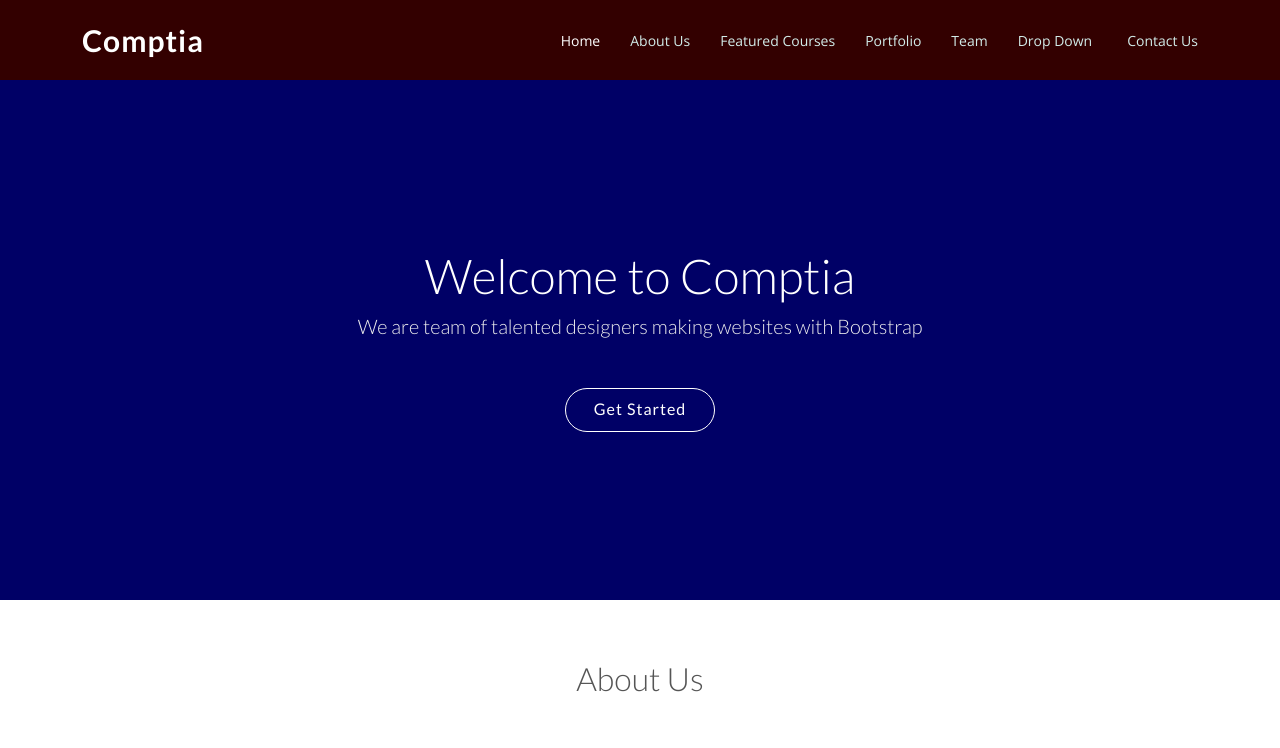
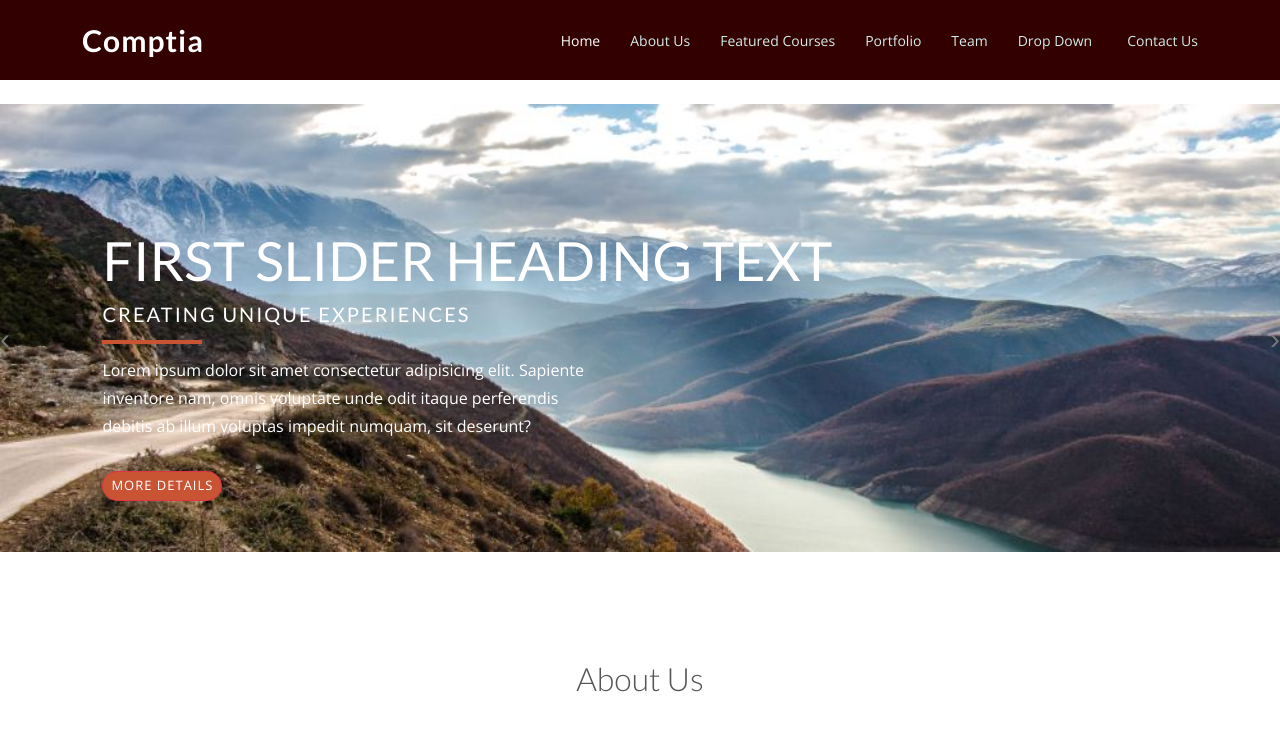
Before and after one commit to tsaina/cbc, a PHP site: page / in a window 1280 px wide. Shown: the top 748 px of the page. Run offline with PHP 8.4, Linux system fonts and the light colour scheme; some libraries are stand-ins or nearby versions.

Commit message:
Hero part complete, slider with text motion. Onto the next

```diff
--- a/css/style.css
+++ b/css/style.css
@@ -348,14 +348,14 @@
 #hero {
   width: 100%;
   height: 75vh;
-  background: url("../images/hero-background.jpg") top center;
-  background-size: cover;
+  /* background: url("../images/hero-background.jpg") top center; */
+  /* background-size: cover; */
   position: relative;
   margin-bottom: -80px;
 }
 #hero:before {
   content: "";
-  background: #000066;
+  /* background: #000066; */
   /* background: rgba(112, 185, 176, 0.85); */
   position: absolute;
   bottom: 0;
@@ -374,9 +374,9 @@
   justify-content: center;
   align-items: center;
   flex-direction: column;
-  text-align: center;
+  /* text-align: center; */
 }
-#hero h1 {
+/* #hero h1 {
   margin: 0 0 10px 0;
   font-size: 48px;
   font-weight: 300;
@@ -405,6 +405,59 @@
   background: #fff;
   color: #70b9b0;
   border: 1px solid #70b9b0;
+}
+ */.slidercontent{
+  position: absolute;
+  left: 8%;
+  top: 28%;
+  color: #ffffff;
+  margin-left: 100px;
+  opacity: 0;
+  transition: all 0.8s ease;
+}
+.owl-item.active .slidercontent{
+  margin-left: 0px;
+  opacity: 1;
+  transition: all 0.8s ease;
+}
+.slidercontent h2{
+  font-size: 54px;
+  /* font-weight: 700; */
+  text-transform: uppercase;
+}
+.slidercontent h4{
+  text-transform: uppercase;
+  letter-spacing: 2px;
+  font-size: 20px;
+  position: relative;
+  padding-bottom: 20px;
+}
+.slidercontent h4:after{
+  position: absolute;
+  content: "";
+  height: 4px;
+  width: 100px;
+  background-color: #c95433;
+  left: 0px;
+  top: 38px;
+  display: block;
+}
+.slidercontent p{
+  max-width: 500px;
+  font-size: 16px;
+  line-height: 28px;
+  margin-top: 10px;
+}
+.slidercontent button{
+  background: #c95433;
+  /* padding: 14px 30px; */
+  border-radius: 50px;
+  color: #ffffff;
+  position: relative;
+  top: 15px;
+  letter-spacing: 1px;
+  font-size: 13px;
+  text-transform: uppercase;
 }
 @media (min-width: 1024px) {
   #hero {
--- a/index.html
+++ b/index.html
@@ -61,9 +61,35 @@
         <!-- ======= Hero Section ======= -->
         <section id="hero">
             <div class="hero-container">
-                <h1>Welcome to Comptia</h1>
-                <h2>We are team of talented designers making websites with Bootstrap</h2>
-                <a href="#about" class="btn-get-started scrollto">Get Started</a>
+                <div class="owl-header owl-carousel owl-theme">
+                    <div class="item">
+                        <img src="images/c4.jpg" alt="">
+                        <div class="slidercontent">
+                            <h2>First Slider Heading Text</h2>
+                            <h4>Creating unique experiences</h4>
+                            <p>Lorem ipsum dolor sit amet consectetur adipisicing elit. Sapiente inventore nam, omnis voluptate unde odit itaque perferendis debitis ab illum voluptas impedit numquam, sit deserunt?</p>
+                            <button class="btn btn-sm btn-outline-danger">More Details</button>
+                        </div>
+                    </div>
+                    <div class="item">
+                        <img src="images/c5.jpg" alt="">
+                        <div class="slidercontent">
+                            <h2>Second Slider Heading Text</h2>
+                            <h4>Creating unique experiences</h4>
+                            <p>Lorem ipsum dolor sit, amet consectetur adipisicing elit. Deserunt ipsa vitae dicta, voluptate aut dolorum, enim ducimus et excepturi itaque fugiat vero odit nemo eaque!</p>
+                            <button class="btn btn-sm btn-outline-danger">More Details</button>
+                        </div>
+                    </div>
+                    <div class="item">
+                        <img src="images/c6.jpg" alt="">
+                        <div class="slidercontent">
+                            <h2>Third Slider Heading Text</h2>
+                            <h4>Creating unique experiences</h4>
+                            <p>Lorem, ipsum dolor sit amet consectetur adipisicing elit. Consectetur autem, nisi blanditiis consequuntur ipsum tempore neque atque asperiores ullam repudiandae inventore maiores, sapiente et quia?</p>
+                            <button class="btn btn-sm btn-outline-danger">More Details</button>
+                        </div>
+                    </div>
+                </div>
             </div>
         </section>
         <!-- ======= Hero Section ======= -->
@@ -111,7 +137,7 @@
                     </div>
 
                     <div class="row slider justify-content-center mt-2">
-                        <div class="owl-carousel">
+                        <div class="owl-featured owl-carousel owl-theme">
                             <div class="card slider-card icon-box rounded shadow">
                                 <img class="zoom rounded-top" src="images/students.jpg" alt="x">
                                 <div class="card-body justify-content-center align-items-center">
@@ -167,16 +193,42 @@
         <script src="js/main.js"></script>
         <script>
             $(document).ready(function(){
-                $('.owl-carousel').owlCarousel({
+                $('.owl-header').owlCarousel({
+                    loop:true,
+                    margin:0,
+                    responsiveClass:true,
+                    // center:true,
+                    nav:true,
+                    // navText:[
+                    //     "<i class='bi bi-chevron-compact-left'></i>",
+                    //     "<i class='bi bi-chevron-compact-right'></i>"
+                    // ],
+                    autoplay:true,
+                    autoplayTimeout:5000,
+                    autoplayHoverPause:true,
+                    responsive:{
+                        0:{
+                            items:1,
+                        },
+                        600:{
+                            items:1,
+                        },
+                        1000:{
+                            items:1,
+                        }
+                    }
+                })
+
+                $('.owl-featured').owlCarousel({
                     loop:true,
                     margin:10,
                     responsiveClass:true,
                     // center:true,
-                    nav:true,
-                    navText:[
-                        "<i class='bi bi-chevron-compact-left'></i>",
-                        "<i class='bi bi-chevron-compact-right'></i>"
-                    ],
+                    // nav:true,
+                    // navText:[
+                    //     "<i class='bi bi-chevron-compact-left'></i>",
+                    //     "<i class='bi bi-chevron-compact-right'></i>"
+                    // ],
                     autoplay:true,
                     autoplayTimeout:5000,
                     autoplayHoverPause:true,
```
